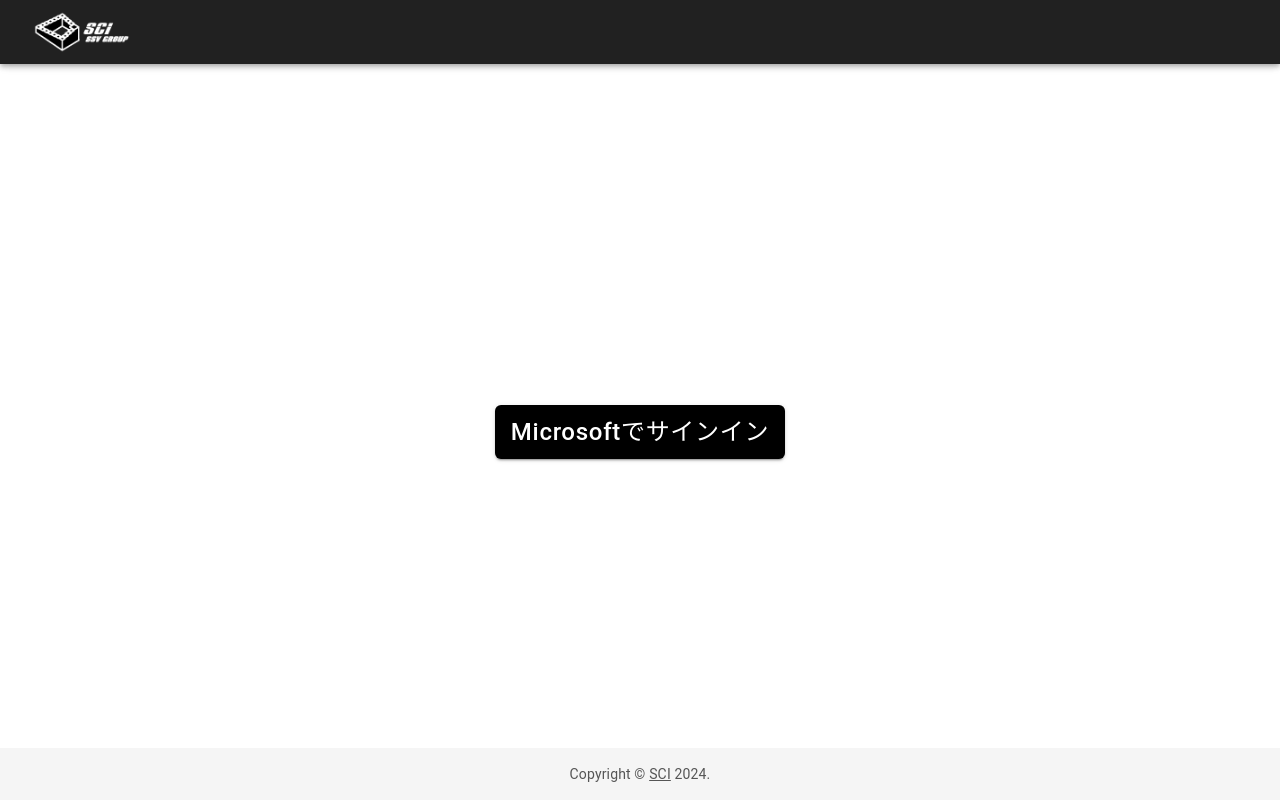
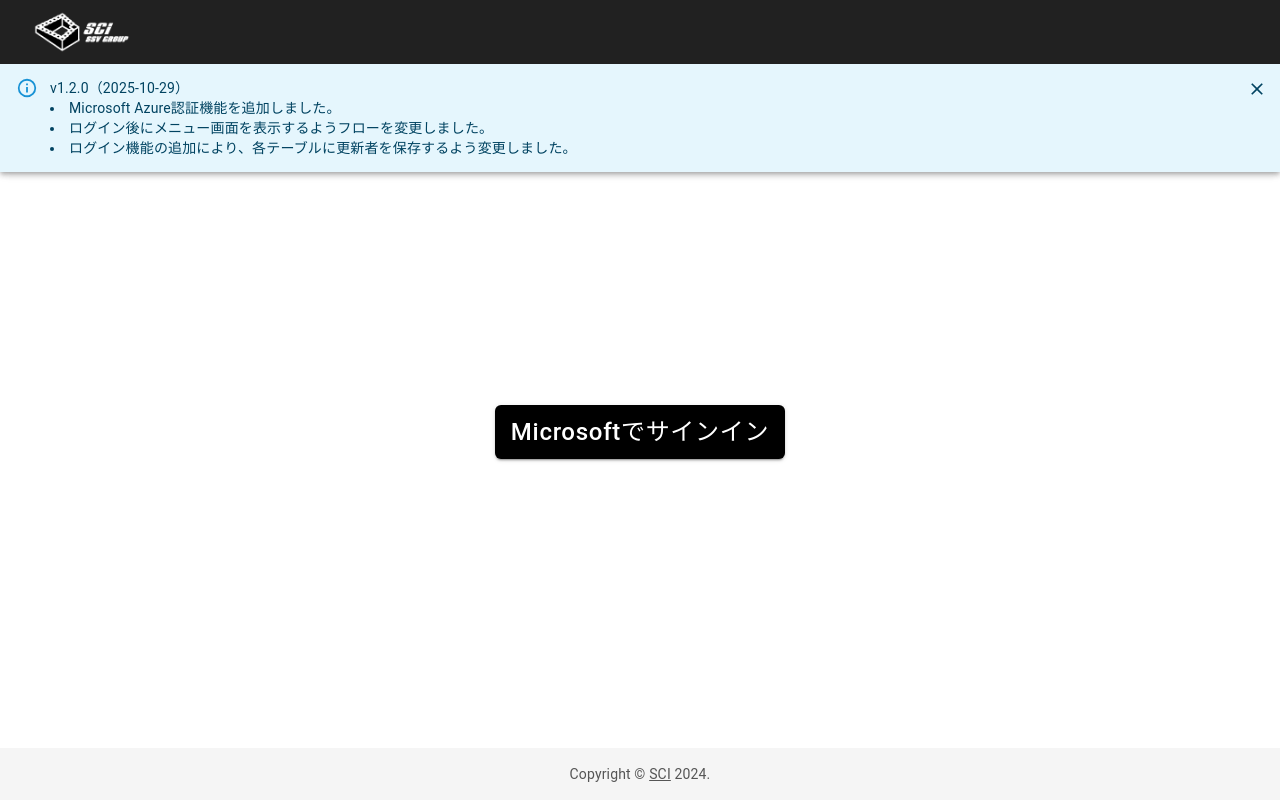
Before and after one commit to NaoyaIzumida/SERP, a React (Vite) app in the folder frontend/serp/: page / in a window 1280 px wide. Built offline with nearby package versions, Linux system fonts and the light colour scheme; what @azure/msal-react would draw is missing.

Commit message:
リリースノートを追加

```diff
--- a/frontend/serp/src/components/MyAppBar.tsx
+++ b/frontend/serp/src/components/MyAppBar.tsx
@@ -6,6 +6,7 @@
 import logo from "../images/logo.png";
 import { useAuth } from "../contexts/AuthContext";
 import { eSystemType, useSystem } from "../contexts/AppUIContext";
+import ReleaseNoteAlert from "./ReleaseNoteAlert";
 
 interface Props {
   isAuthenticated?: boolean;
@@ -50,7 +51,7 @@
             >
               {systemContext.system === eSystemType.GETSUJI
                 ? "月次処理システム："
-                  : ""}
+                : ""}
               {systemContext.title} （v {import.meta.env.VITE_APP_VERSION}）</Typography>)}
             {isAuthenticated && authContext.user?.display_name && (
               <Typography
@@ -62,6 +63,7 @@
               </Typography>
             )}
           </Toolbar>
+          <ReleaseNoteAlert />
         </AppBar>
       </Box>
     </>
--- /dev/null
+++ b/frontend/serp/src/components/ReleaseNoteAlert.tsx
@@ -0,0 +1,74 @@
+import React, { useEffect, useState } from "react";
+import { Alert, Collapse, Box } from "@mui/material";
+
+const ReleaseNoteAlert: React.FC = () => {
+  const [show, setShow] = useState(false);
+  const [note, setNote] = useState<{
+    version: string;
+    date: string;
+    changes: string[];
+  }>({ version: "", date: "", changes: [] });
+
+  useEffect(() => {
+    fetch("../../public/README.md")
+      .then((res) => res.text())
+      .then((text) => {
+        // --- README.mdを行ごとに処理 ---
+        const lines = text.split("\n").map((l) => l.trim());
+        const sections: { version: string; date: string; changes: string[] }[] = [];
+
+        let current: { version: string; date: string; changes: string[] } | null = null;
+
+        for (const line of lines) {
+          const versionMatch = line.match(/^##\s+([\d.]+)\s+\(([\d-]+)\)/);
+          if (versionMatch) {
+            // 新しいセクションを開始
+            if (current) sections.push(current);
+            current = {
+              version: versionMatch[1],
+              date: versionMatch[2],
+              changes: [],
+            };
+          } else if (current && line.startsWith("- ")) {
+            current.changes.push(line.replace(/^-\s*/, ""));
+          }
+        }
+
+        if (current) sections.push(current); // 最後のセクションも追加
+
+        if (sections.length > 0) {
+          const latest = sections[sections.length - 1]; // 最新版は最後
+          const seenVersion = localStorage.getItem("seenReleaseNoteVersion");
+          if (seenVersion !== latest.version) {
+          setNote(latest);
+          setShow(true);
+          }
+        }
+      })
+      .catch((err) => console.error("README取得エラー:", err));
+  }, []);
+
+  const handleClose = () => {
+    setShow(false);
+    localStorage.setItem("seenReleaseNoteVersion", note.version);
+  };
+
+  return (
+    <Box sx={{ width: "100%" }}>
+      <Collapse in={show}>
+        <Alert
+          severity="info"
+          onClose={() => { handleClose() }}
+          sx={{ borderRadius: 0 }}
+        >
+          v{note.version}（{note.date}）
+          {note.changes.map((change, i) => (
+            <li key={i}>{change}</li>
+          ))}
+        </Alert>
+      </Collapse>
+    </Box>
+  );
+};
+
+export default ReleaseNoteAlert;
--- a/frontend/serp/src/components/pages/SystemMenu.tsx
+++ b/frontend/serp/src/components/pages/SystemMenu.tsx
@@ -2,7 +2,6 @@
 import { useSystem, eSystemType } from "../../contexts/AppUIContext";
 import { useEffect } from "react";
 import { useNavigate } from "react-router-dom";
-
 
 const buttons = [
   { label: "月次処理", system: eSystemType.GETSUJI },
```
Also changed, not shown: frontend/serp/public/README.md (added).
